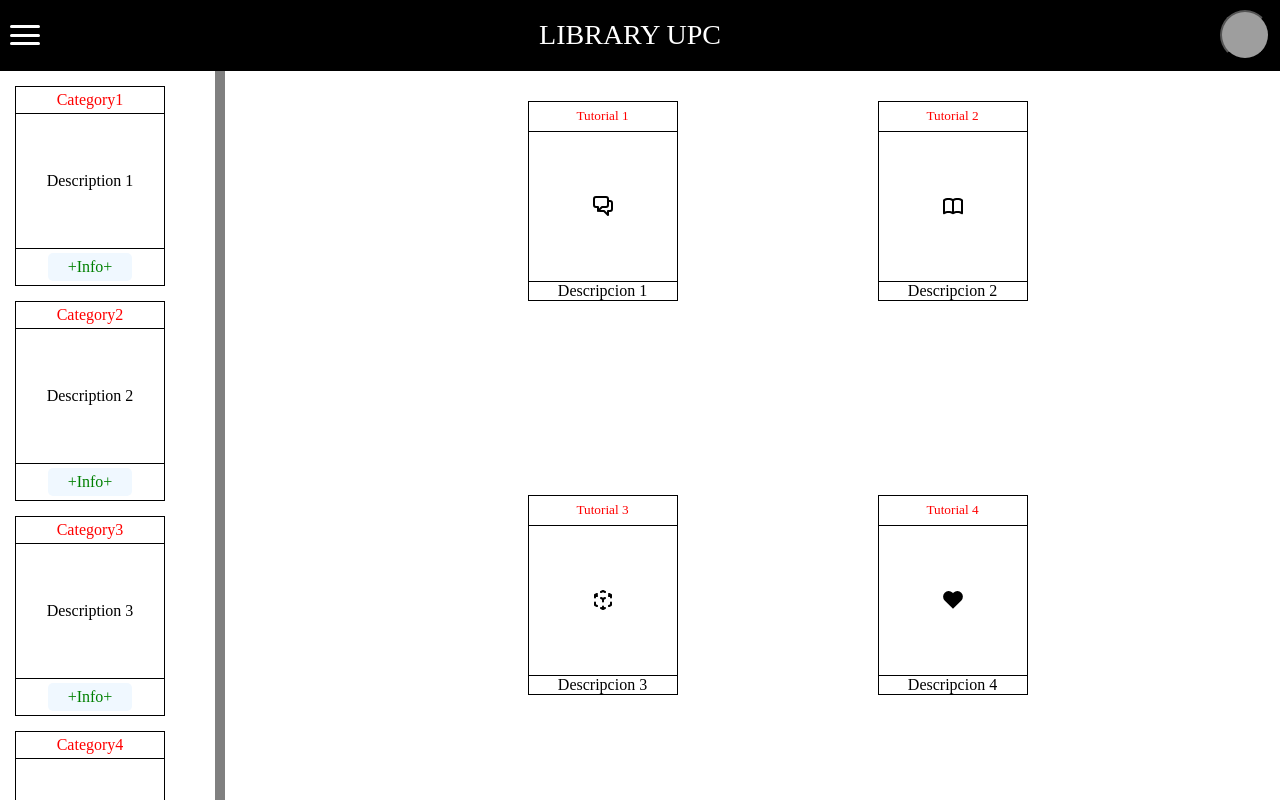
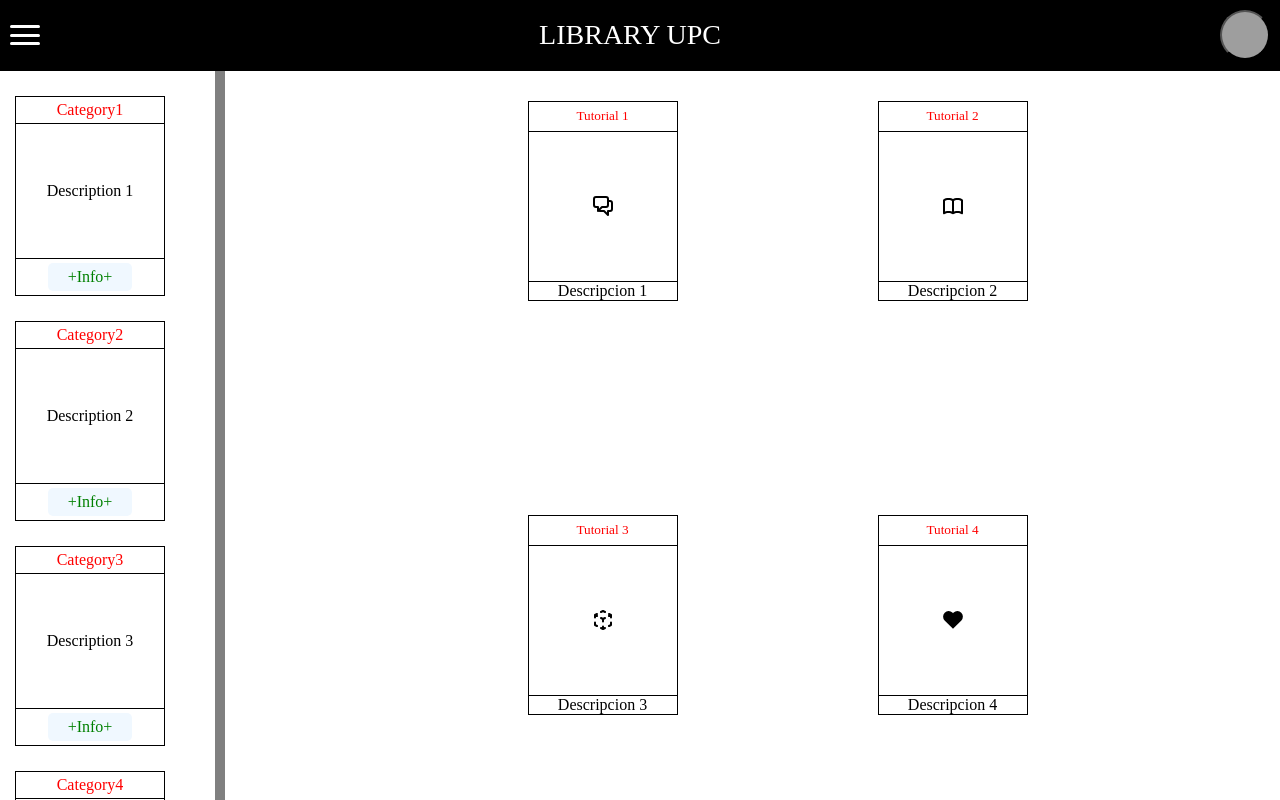
Before and after one commit to RicharRomero123/AplicacionesWeb.Front_Grupo3, a Vue app: page / in a window 1280 px wide. Shown: the top 800 px of the page. Built offline with nearby package versions, Linux system fonts and the light colour scheme; grey boxes are pictures that could not be loaded.

Commit message:
Animacion a las card de category

```diff
--- a/src/components/CategoryCard.vue
+++ b/src/components/CategoryCard.vue
@@ -21,15 +21,20 @@ export default {
 </script>
 
 <style>
-  .category{
+  div .category{
       border: 1px solid black;
       height: 200px;
       width: 150px;
       display: flex;
       flex-direction: column;
       justify-content: flex-start;
-      margin: 15px 0 0 15px;
+      margin: 25px 0 0 15px;
       padding: 0;
+  }
+  .category:hover{
+      box-shadow: 0 5px 5px rgb(3, 89, 92, 0.5);
+      transform: translateY(-15px);
+      background: #f2f2f2;
   }
   header {
       height: 15%;
```
